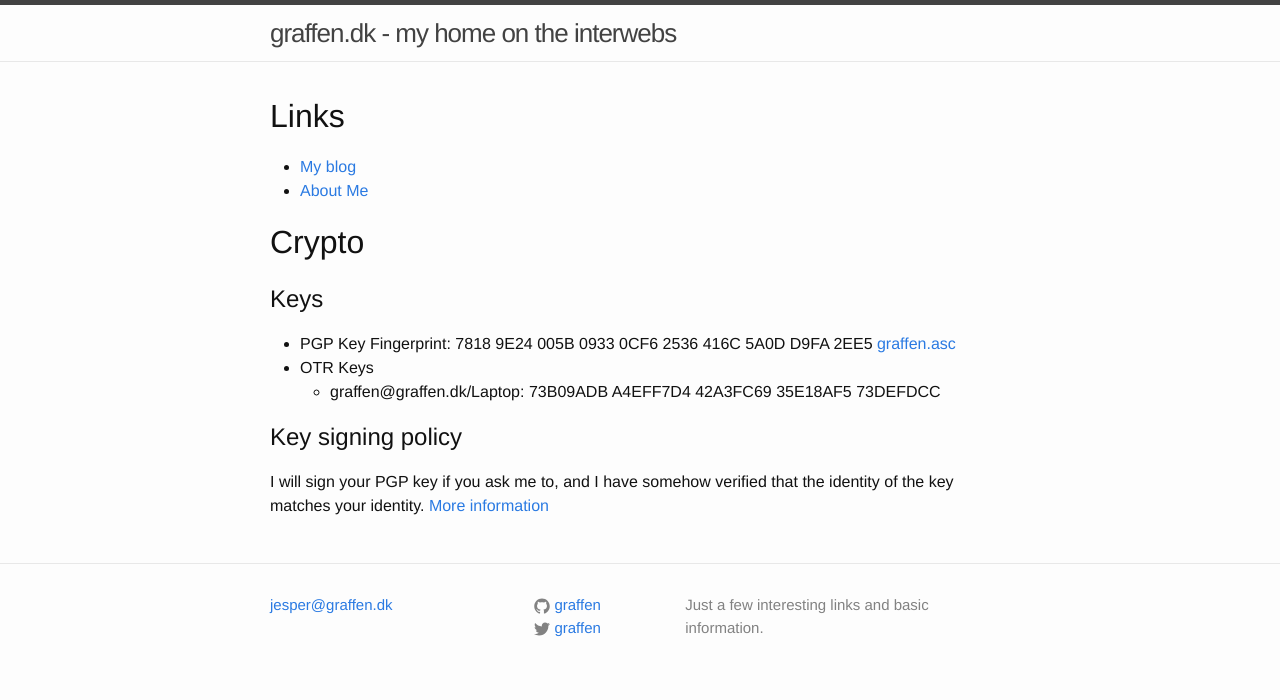
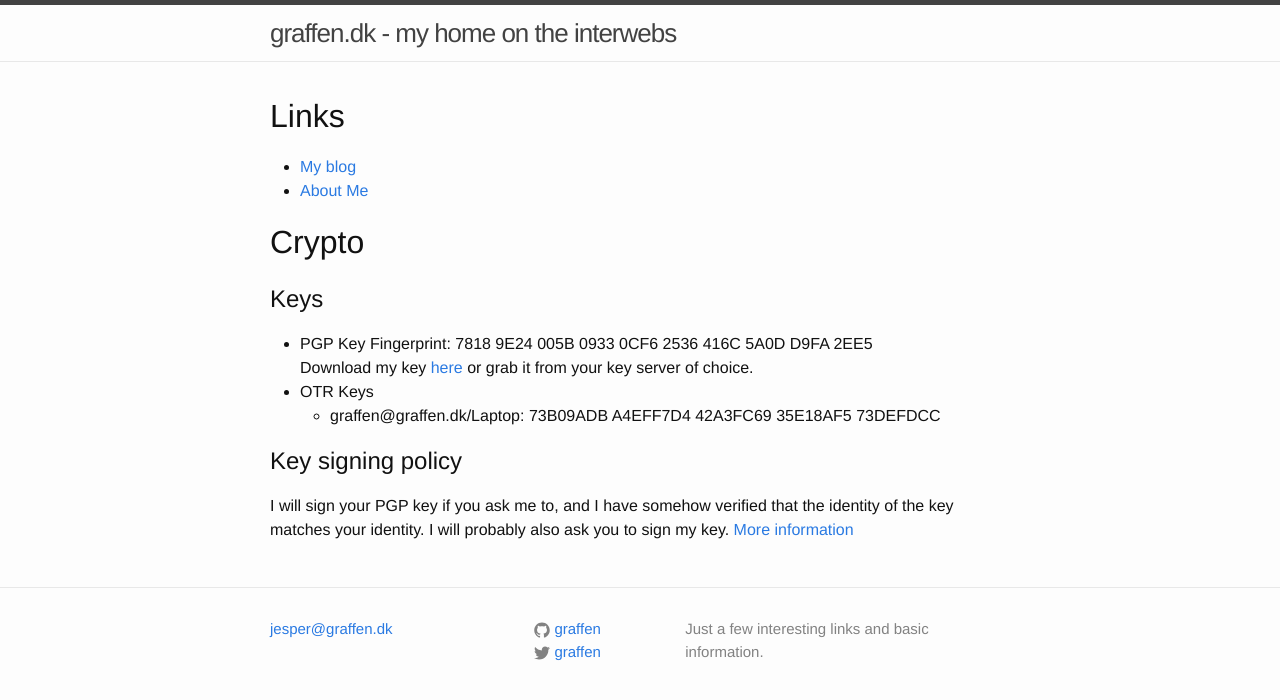
Before and after one commit to graffen/graffen.github.io, a Jekyll site: the page built from index.md, in a window 1280 px wide. Shown: the top 700 px of the page. Built offline with Jekyll 4.4.1, drawn with Linux system fonts in a browser that asks for light colours.

Commit message:
Formatting + added a little text

```diff
--- a/index.md
+++ b/index.md
@@ -10,10 +10,11 @@ layout: default
 # Crypto
 
 ## Keys
-* PGP Key Fingerprint: 7818 9E24 005B 0933 0CF6  2536 416C 5A0D D9FA 2EE5 [graffen.asc](graffen.asc)
+* PGP Key Fingerprint: 7818 9E24 005B 0933 0CF6  2536 416C 5A0D D9FA 2EE5
+Download my key [here](graffen.asc) or grab it from your key server of choice.
 * OTR Keys
   * graffen@graffen.dk/Laptop: 73B09ADB A4EFF7D4 42A3FC69 35E18AF5 73DEFDCC
 
 ## Key signing policy
 I will sign your PGP key if you ask me to, and I have somehow verified that the identity of the key matches your
-identity. [More information](https://blog.graffen.dk/KeySigningPolicy)
+identity. I will probably also ask you to sign my key. [More information](https://blog.graffen.dk/KeySigningPolicy)
```
